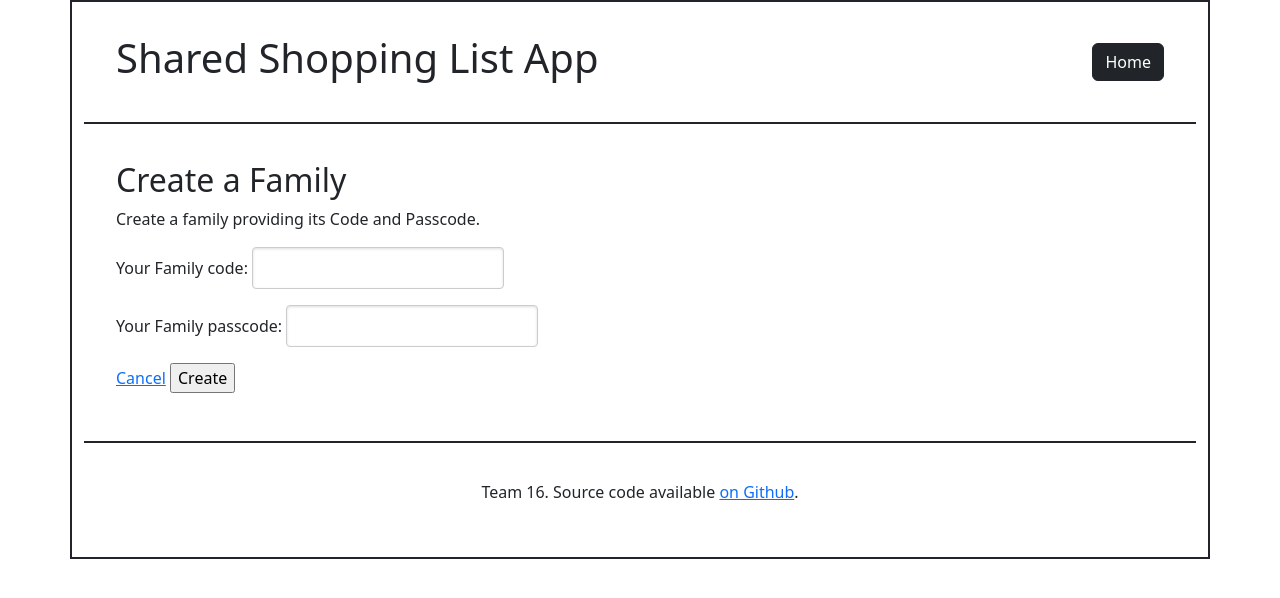
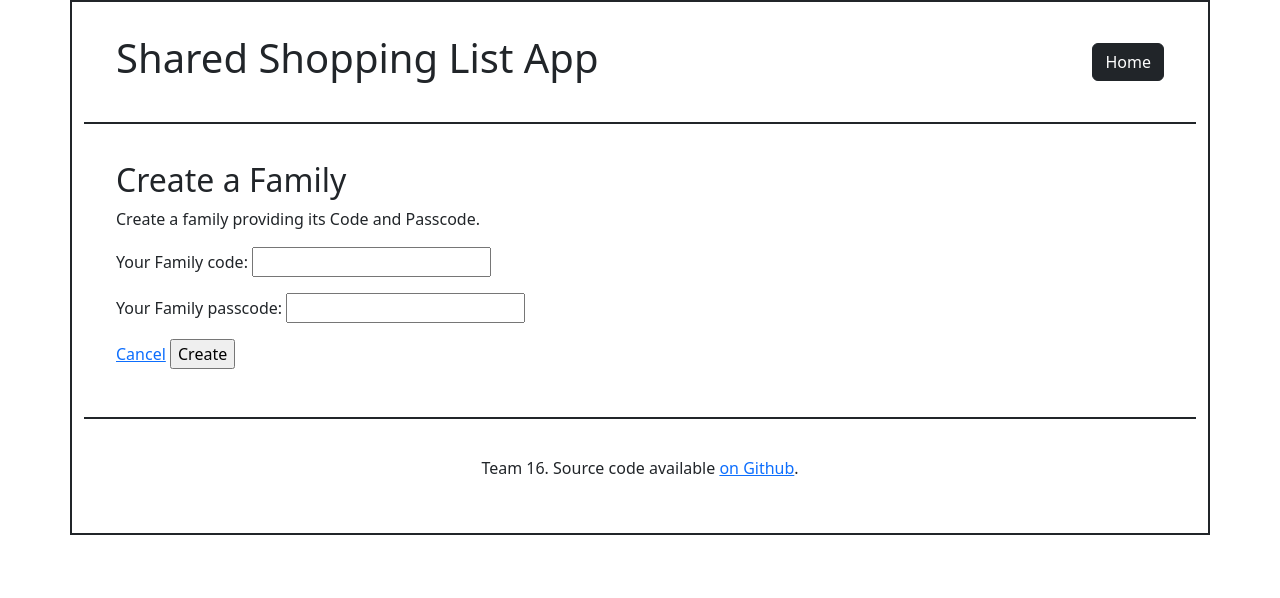
Before and after one commit to software-students-fall2022/web-app-exercise-team-16-1, a Flask app: page /signup in a window 1280 px wide. Shown: the top 598 px of the page. Run offline with Flask 2, Linux system fonts and the light colour scheme; parts of the project's set-up code (start-up, migrations or seed data) failed here and were passed over; some libraries are stand-ins or nearby versions.

Commit message:
fixed css

```diff
--- a/static/css/style.css
+++ b/static/css/style.css
@@ -34,6 +34,7 @@ section.itemsToBuy {
 article.itemToBuy {
   border: 1px solid black;
   padding: 1rem;
+  display: inline-block;
 }
 article.itemToBuy .controls {
   font-size: 12px;
@@ -68,24 +69,3 @@ footer {
   display: inline-block;
   margin: 4px 2px;
 }
-
-#checkbox-container{
-  margin: 10px 5px;
-  display: flex;
-}
-
-#checkbox-container div{
-  margin-bottom: 5px;
-}
-
-#checkbox-container button{
-  margin-top: 5px;
-}
-
-input[type=text] {
-  padding: .5em .6em;
-  display: inline-block;
-  border: 1px solid #ccc;
-  box-shadow: inset 0 1px 3px #ddd;
-  border-radius: 4px;
-}
```
